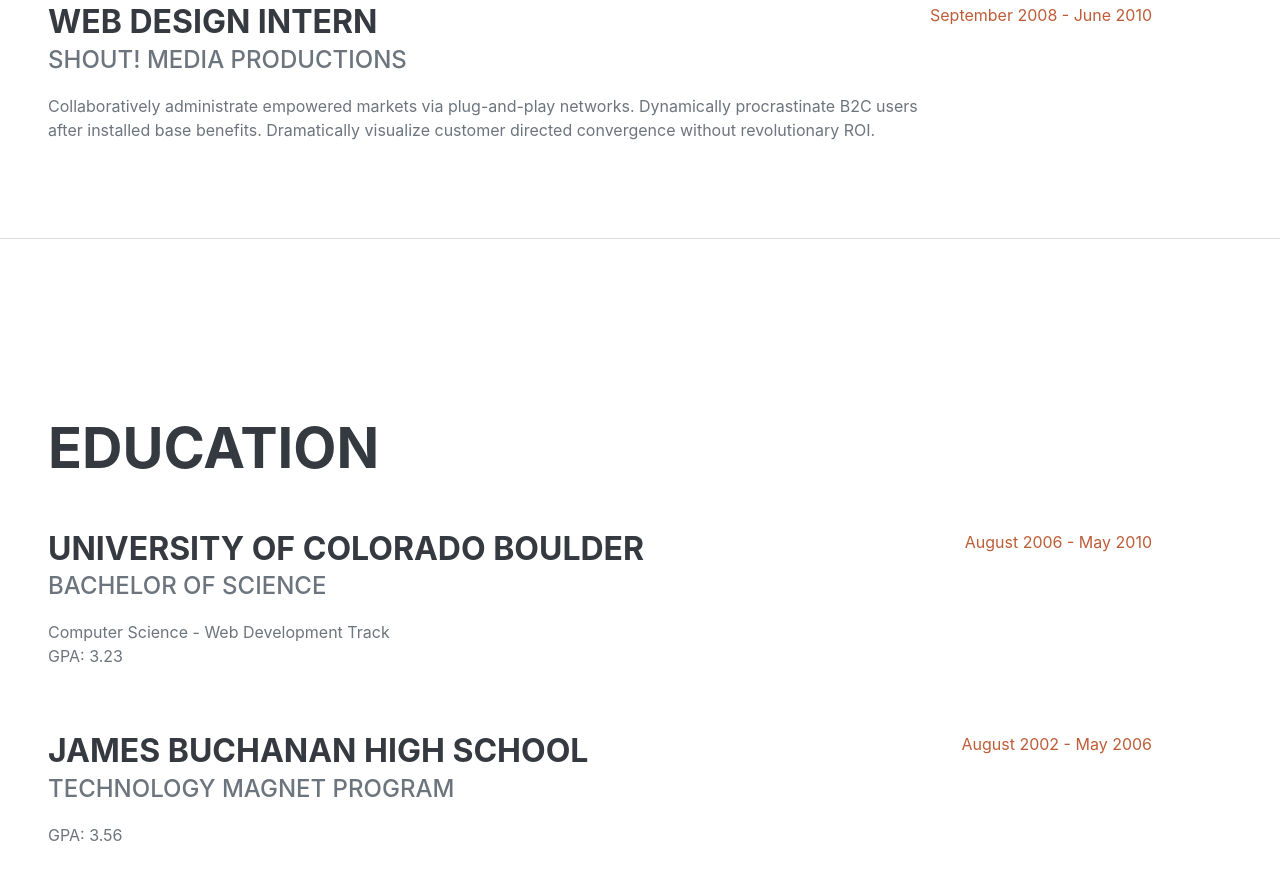
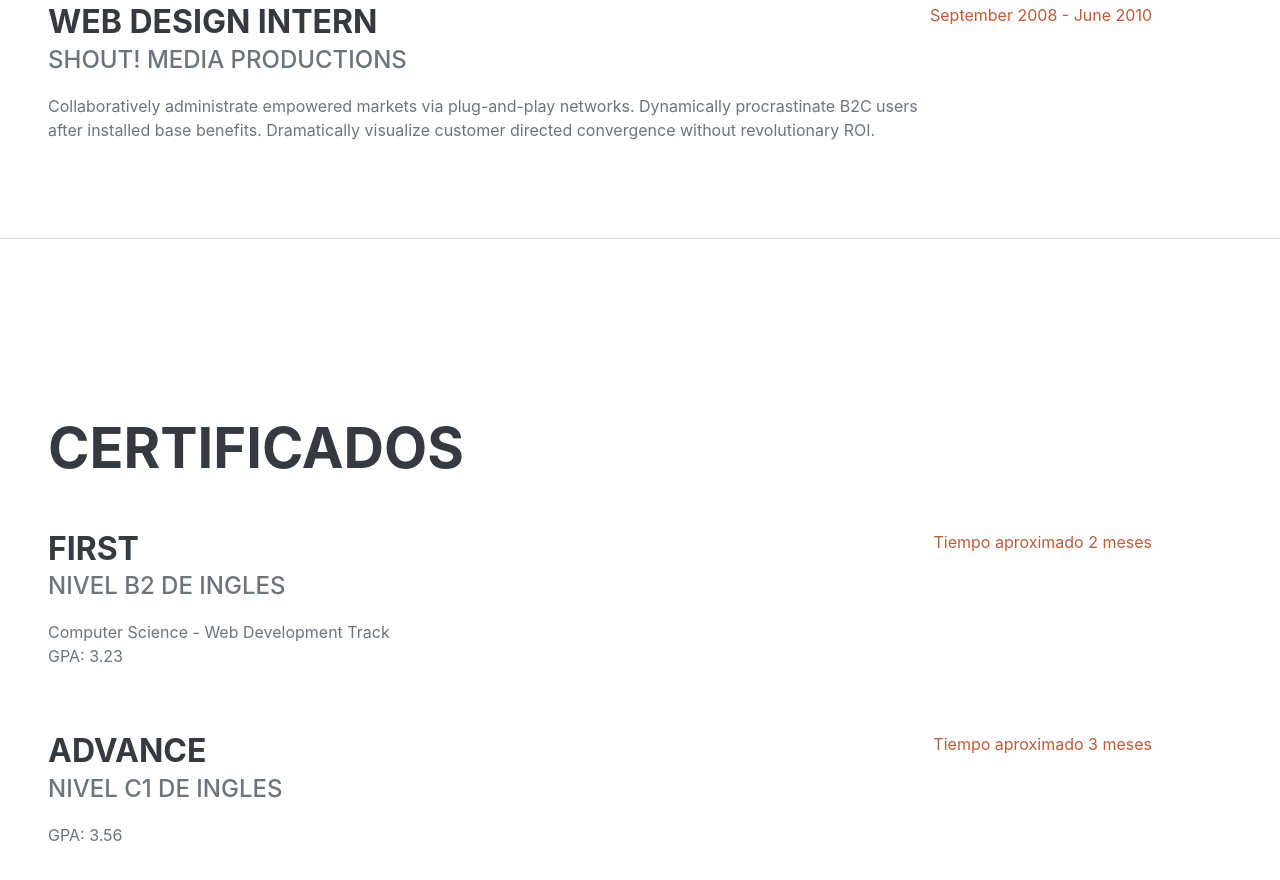
Before and after one commit to GorkaUrzelai/maixabels, a plain HTML site: page index.html in a window 1280 px wide. Shown: the part 1726-2606 px from the top of the page. Drawn offline with nearby package versions, Linux system fonts and the light colour scheme; a web font is replaced by a local one.

Commit message:
certificados

```diff
--- a/index.html
+++ b/index.html
@@ -28,8 +28,8 @@
         <div class="collapse navbar-collapse" id="navbarResponsive">
             <ul class="navbar-nav">
                 <li class="nav-item"><a class="nav-link js-scroll-trigger" href="#about">Nosotros</a></li>
-                <li class="nav-item"><a class="nav-link js-scroll-trigger" href="#experience">Tipos de clase</a></li>
-                <li class="nav-item"><a class="nav-link js-scroll-trigger" href="#education">Niveles de ingles</a></li>
+                <li class="nav-item"><a class="nav-link js-scroll-trigger" href="#experience">Tipos de clases</a></li>
+                <li class="nav-item"><a class="nav-link js-scroll-trigger" href="#education">Certificados</a></li>
                 <li class="nav-item"><a class="nav-link js-scroll-trigger" href="#interests">La academia</a></li>
                 <li class="nav-item"><a class="nav-link js-scroll-trigger" href="#awards">Contacto</a></li>
             </ul>
@@ -60,7 +60,7 @@
         <!-- Experience-->
         <section class="resume-section" id="experience">
             <div class="resume-section-content">
-                <h2 class="mb-5">Experience</h2>
+                <h2 class="mb-5">Tipos de clases</h2>
                 <div class="d-flex flex-column flex-md-row justify-content-between mb-5">
                     <div class="flex-grow-1">
                         <h3 class="mb-0">Senior Web Developer</h3>
@@ -102,23 +102,23 @@
         <!-- Education-->
         <section class="resume-section" id="education">
             <div class="resume-section-content">
-                <h2 class="mb-5">Education</h2>
+                <h2 class="mb-5">Certificados</h2>
                 <div class="d-flex flex-column flex-md-row justify-content-between mb-5">
                     <div class="flex-grow-1">
-                        <h3 class="mb-0">University of Colorado Boulder</h3>
-                        <div class="subheading mb-3">Bachelor of Science</div>
+                        <h3 class="mb-0">First</h3>
+                        <div class="subheading mb-3">Nivel B2 de ingles</div>
                         <div>Computer Science - Web Development Track</div>
                         <p>GPA: 3.23</p>
                     </div>
-                    <div class="flex-shrink-0"><span class="text-primary">August 2006 - May 2010</span></div>
+                    <div class="flex-shrink-0"><span class="text-primary">Tiempo aproximado 2 meses</span></div>
                 </div>
                 <div class="d-flex flex-column flex-md-row justify-content-between">
                     <div class="flex-grow-1">
-                        <h3 class="mb-0">James Buchanan High School</h3>
-                        <div class="subheading mb-3">Technology Magnet Program</div>
+                        <h3 class="mb-0">Advance</h3>
+                        <div class="subheading mb-3">Nivel C1 de ingles</div>
                         <p>GPA: 3.56</p>
                     </div>
-                    <div class="flex-shrink-0"><span class="text-primary">August 2002 - May 2006</span></div>
+                    <div class="flex-shrink-0"><span class="text-primary">Tiempo aproximado 3 meses</span></div>
                 </div>
             </div>
         </section>
```
